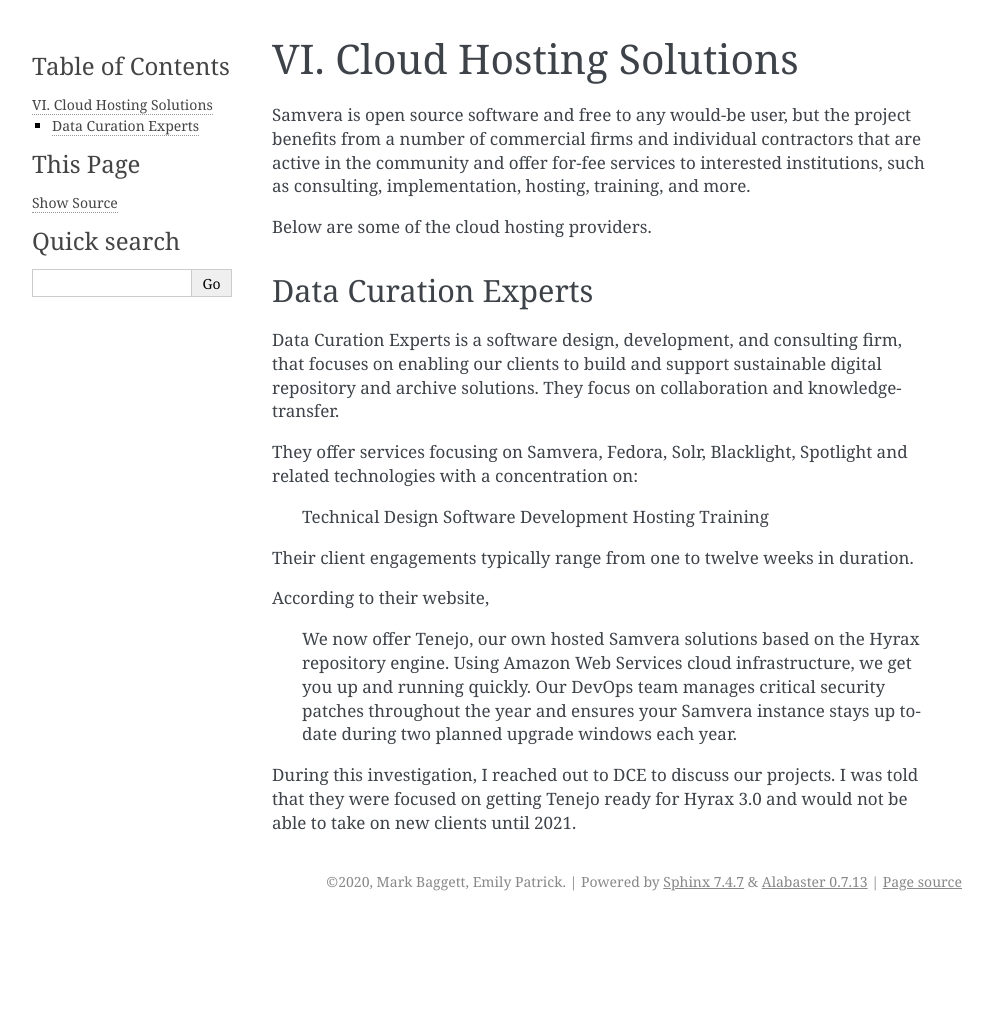
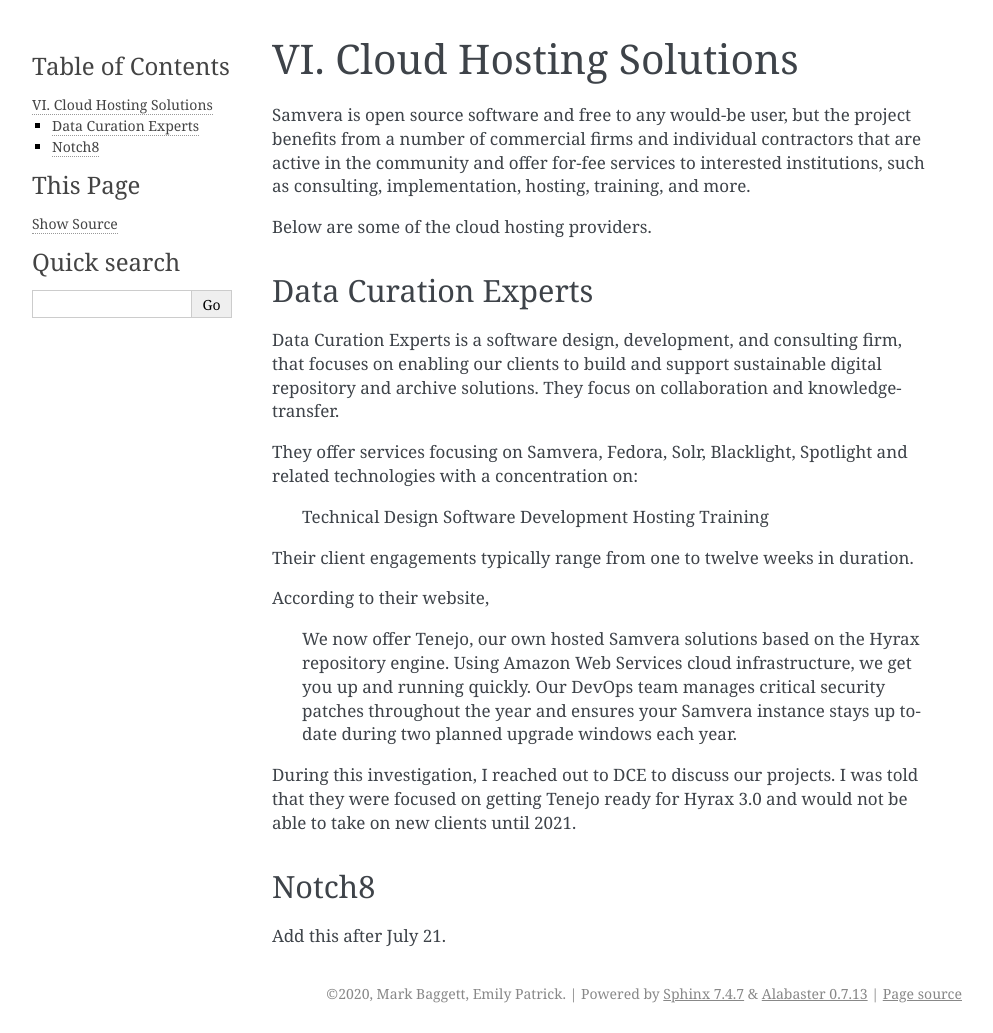
Before and after one commit to markpbaggett/utk_hyrax_review_docs, a Sphinx documentation site: the page built from docs/source/reference_materials/06_potential_cloud_solutions.rst, in a window 1280 px wide. Shown: the whole page, without its empty margins (148-1141 px from the left). Built offline with Sphinx 7.4.7, drawn with Linux system fonts in a browser that asks for light colours; before the commit the page ends 921 px from its top, so only the background shows below that.

Commit message:
Initialize Notch8.

```diff
--- a/docs/source/reference_materials/06_potential_cloud_solutions.rst
+++ b/docs/source/reference_materials/06_potential_cloud_solutions.rst
@@ -30,3 +30,8 @@ According to their website,
 
 During this investigation, I reached out to DCE to discuss our projects.  I was told that they were focused on getting
 Tenejo ready for Hyrax 3.0 and would not be able to take on new clients until 2021.
+
+Notch8
+------
+
+Add this after July 21.
```
